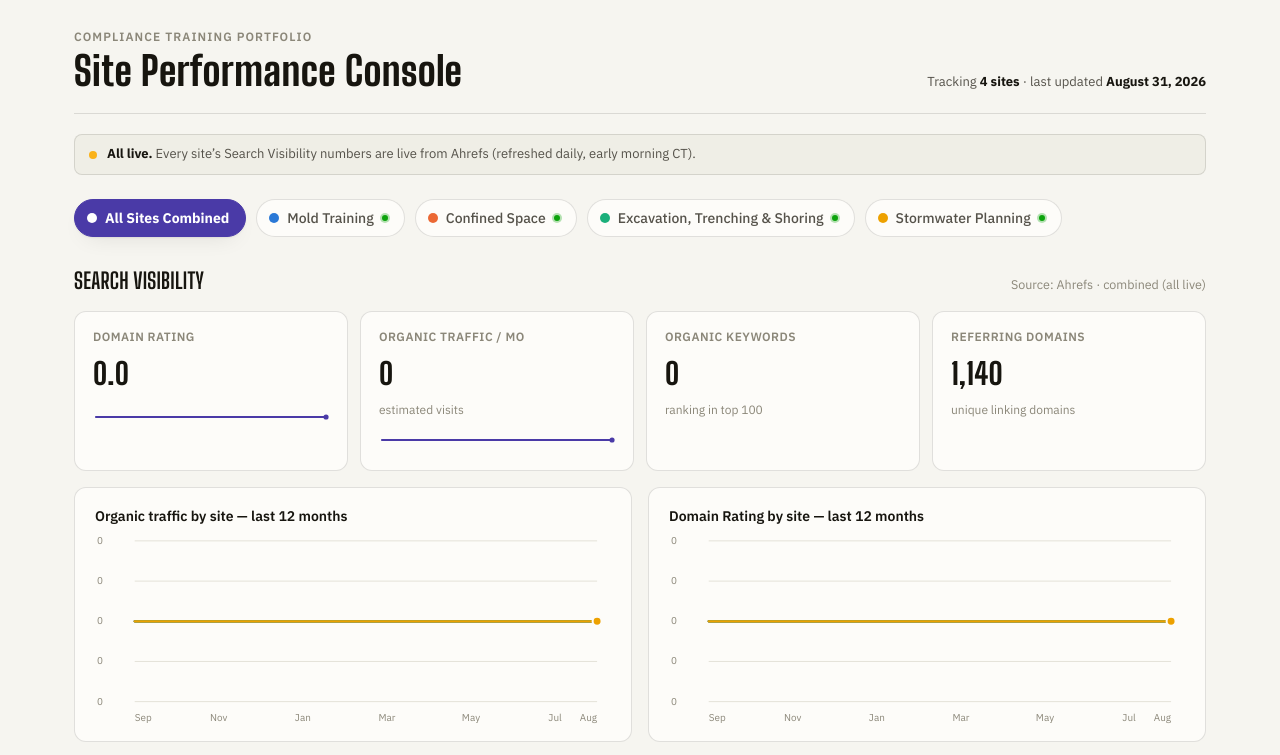
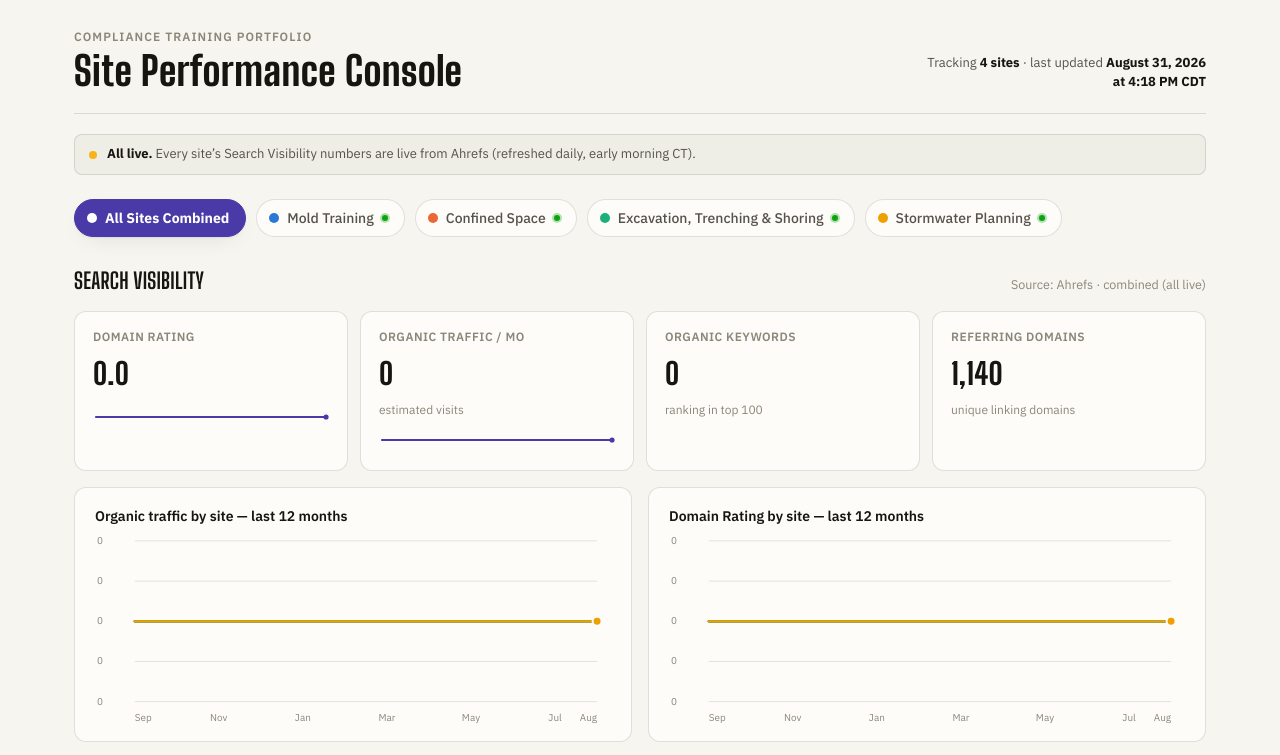
Before and after one commit to LJ-Web-Management/landingpages-analyticdashboard, a plain HTML site: page index.html in a window 1280 px wide. Shown: the top 755 px of the page. Drawn offline with Linux system fonts and the light colour scheme.

Commit message:
Show Central time on the last-updated timestamp
"Last updated" now reflects the data file's actual generatedAt
timestamp (falls back to the viewer's current time if the fetch
hasn't resolved yet) and displays date + time in America/Chicago,
with the correct CST/CDT label depending on daylight saving.

```diff
--- a/index.html
+++ b/index.html
@@ -993,10 +993,22 @@
   }
 
   /* ---------- live Ahrefs data ---------- */
+  var lastGeneratedAt = null;
+
+  function formatAsOf(iso){
+    var d = iso ? new Date(iso) : new Date();
+    return new Intl.DateTimeFormat("en-US", {
+      month: "long", day: "numeric", year: "numeric",
+      hour: "numeric", minute: "2-digit",
+      timeZone: "America/Chicago", timeZoneName: "short"
+    }).format(d);
+  }
+
   function loadLiveData(){
     return fetch("data/latest.json", { cache: "no-store" })
       .then(function(res){ if (!res.ok) throw new Error("no data file"); return res.json(); })
       .then(function(payload){
+        lastGeneratedAt = (payload && payload.generatedAt) || null;
         var sites = (payload && payload.sites) || {};
         Object.keys(sites).forEach(function(id){
           var site = siteById(id);
@@ -1063,11 +1075,11 @@
   }
 
   function init(){
-    var now = new Date();
-    document.getElementById("asOfDate").textContent = now.toLocaleDateString("en-US", { month:"long", day:"numeric", year:"numeric" });
+    document.getElementById("asOfDate").textContent = formatAsOf(null);
     document.getElementById("footerSites").textContent = SITES.map(function(s){ return s.domain; }).join(" · ");
     window.addEventListener("resize", function(){ /* svg is viewBox-scaled, no rebuild needed */ });
     loadLiveData().then(function(){
+      document.getElementById("asOfDate").textContent = formatAsOf(lastGeneratedAt);
       updateSampleBanner();
       renderSelector();
       render();
```
